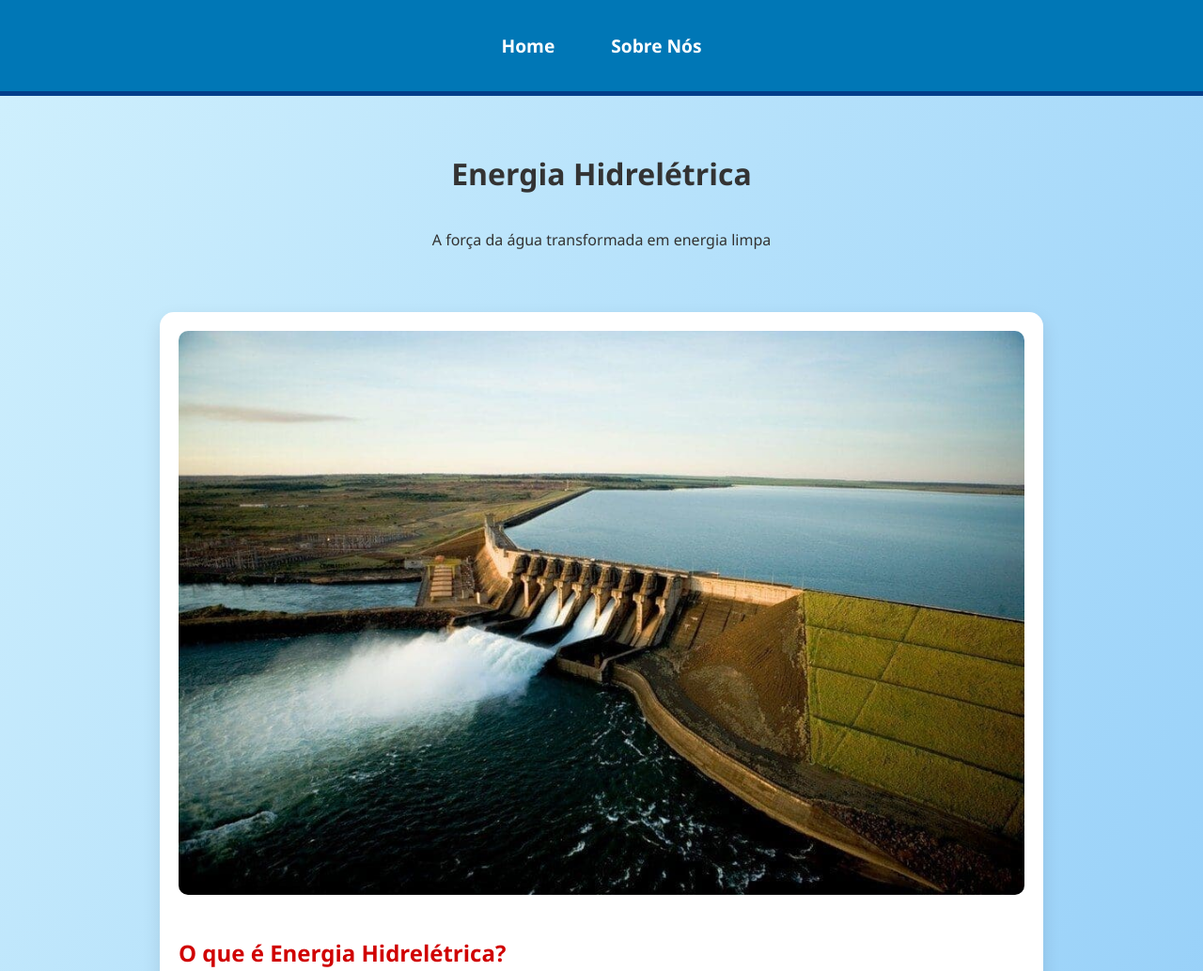
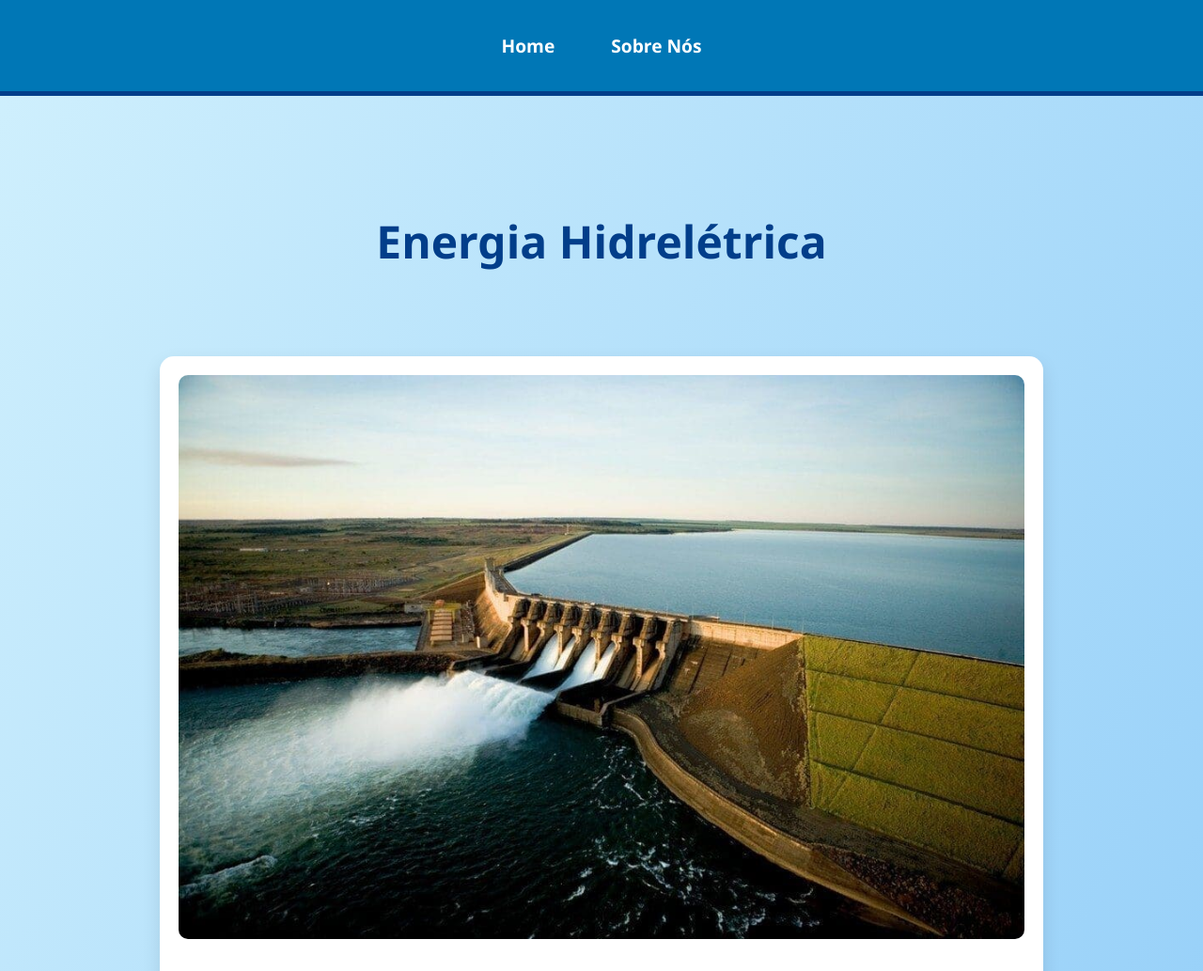
Before and after one commit to miottofelipee/APS-Project, a plain HTML site: page pages/hidro/page2.html in a window 1280 px wide. Shown: the top 1033 px of the page at 94% size. Drawn offline with Linux system fonts and the light colour scheme.

Commit message:
Atualiza estilos e estrutura das páginas de Energia Eólica, Hidrelétrica e Solar

```diff
--- a/pages/eolica/eolica.style.css
+++ b/pages/eolica/eolica.style.css
@@ -67,9 +67,20 @@ body {
   flex-direction: column;
   justify-content: center;
   align-items: center;
-  padding: 40px 20px 10px;
+  padding: 60px 20px;
   text-align: center;
+  border-radius: 20px;
+  margin: 30px auto 20px;
+  max-width: 900px;
 }
+
+#meio h1 {
+  font-size: 3em;
+  color: #2e7d32;
+  margin-bottom: -10px;
+}
+
+
 
 body {
   font-family: 'Segoe UI', Tahoma, Geneva, Verdana, sans-serif;
--- a/pages/hidro/page2.css
+++ b/pages/hidro/page2.css
@@ -49,9 +49,18 @@ body {
     flex-direction: column;
     justify-content: center;
     align-items: center;
-    padding: 40px 20px 10px;
+    padding: 60px 20px;
     text-align: center;
-}
+    border-radius: 20px;
+    margin: 30px auto 20px;
+    max-width: 900px;
+  }
+
+  #meio h1 {
+    font-size: 3em;
+    color: #023e8a;
+    margin-bottom: -10px;
+  }
 
 header {
     background-color: #0077b6;
--- a/pages/hidro/page2.html
+++ b/pages/hidro/page2.html
@@ -18,7 +18,6 @@
 
   <div id="meio">
     <h1>Energia Hidrelétrica</h1>
-    <p>A força da água transformada em energia limpa</p>
   </div>
 
   <main>
--- a/pages/solar/page3.css
+++ b/pages/solar/page3.css
@@ -50,8 +50,17 @@ body {
   flex-direction: column;
   justify-content: center;
   align-items: center;
-  padding: 40px 20px 10px;
+  padding: 60px 20px;
   text-align: center;
+  border-radius: 20px;
+  margin: 30px auto 20px;
+  max-width: 900px;
+}
+
+#meio h1 {
+  font-size: 3em;
+  color: #c58103;
+  margin-bottom: -10px;
 }
 
 header {
```
Also changed, not shown: pages/eolica/eolica.html (+0 -1 lines), pages/solar/page3.html (+0 -1 lines).
